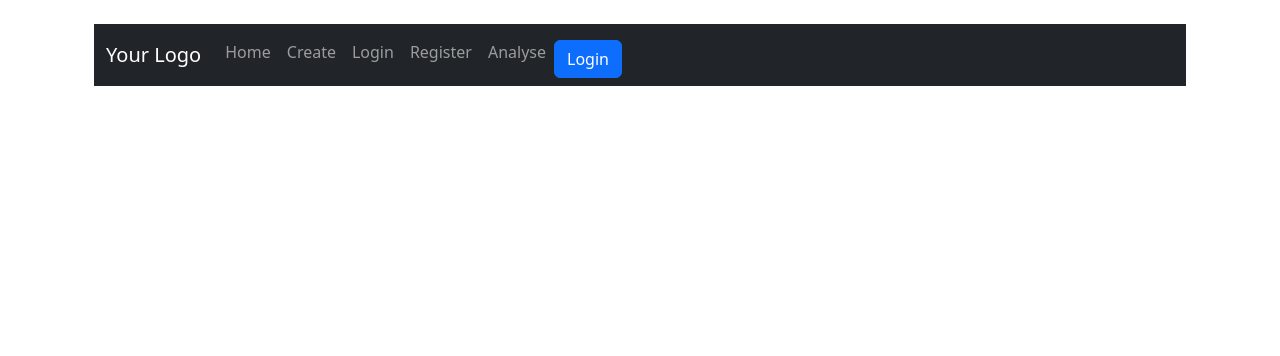
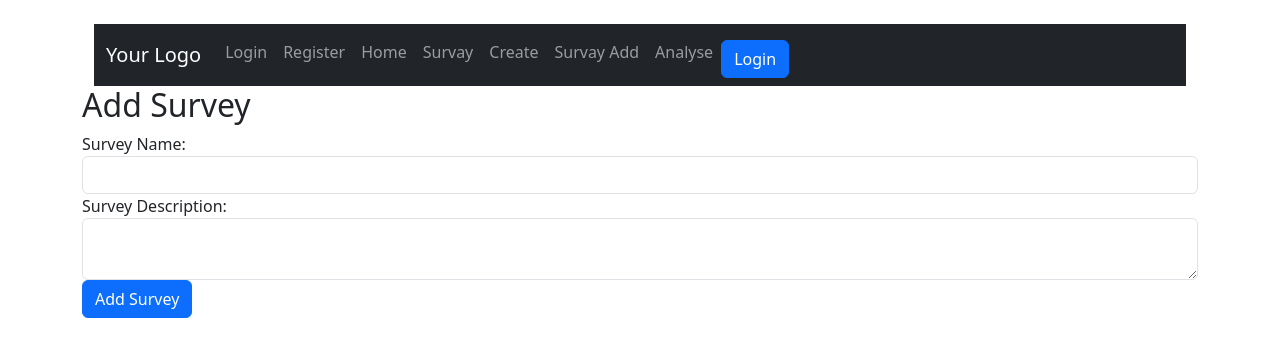
Before and after one commit to ertanAlabay/surveeyApp, a React (Create React App) app in the folder frontend/: page /survayAdd in a window 1280 px wide. Shown: the top 356 px of the page. Built offline with nearby package versions, Linux system fonts and the light colour scheme.

Commit message:
thirth commit

```diff
--- a/frontend/src/App.js
+++ b/frontend/src/App.js
@@ -7,6 +7,8 @@ import Register from './components/pages/Register';
 import Create from './components/pages/Create';
 import Analyse from './components/pages/Analyse';
 import PageNavbar from './components/PageNavbar';
+import Survay from './components/pages/Survay';
+import SurvayAdd from './components/pages/SurvayAdd';
 
 
 function App() {
@@ -19,6 +21,8 @@ function App() {
         <Route path='/register' element={<Register />}></Route>
         <Route path='/create' element={<Create />}></Route>
         <Route path='/analyse' element={<Analyse />}></Route>
+        <Route path='/survay' element={<Survay />}></Route>
+        <Route path='/survayAdd' element={<SurvayAdd />}></Route>
       </Routes>
     </BrowserRouter>
 
--- a/frontend/src/components/PageNavbar.js
+++ b/frontend/src/components/PageNavbar.js
@@ -18,10 +18,12 @@ export default function PageNavbar() {
             </button>
             <div className="collapse navbar-collapse" id="navbarNav">
               <ul className="navbar-nav">
-                <Link to="/" className="nav-link">Home</Link>
-                <Link to="/create" className="nav-link">Create</Link>
                 <Link to="/login" className="nav-link">Login</Link>
                 <Link to="/register" className="nav-link">Register</Link>
+                <Link to="/" className="nav-link">Home</Link>
+                <Link to="/survay" className="nav-link">Survay</Link>
+                <Link to="/create" className="nav-link">Create</Link>
+                <Link to="/survayAdd" className="nav-link">Survay Add</Link>
                 <Link to="/analyse" className="nav-link">Analyse</Link>
                 <Logout />
               </ul>
--- a/frontend/src/components/pages/Home.js
+++ b/frontend/src/components/pages/Home.js
@@ -2,59 +2,36 @@ import React, { useState, useEffect } from 'react';
 import axios from 'axios';
 
 function Home() {
-  const [questions, setQuestions] = useState([]);
-  const [error, setError] = useState(null);
+  const [surveys, setSurveys] = useState([]);
 
   useEffect(() => {
-    fetchQuestions();
+    async function fetchData() {
+      try {
+        const response = await axios.get('http://localhost:3001/surveys');
+        setSurveys(response.data);
+      } catch (error) {
+        console.error('An error occurred:', error);
+      }
+    }
+    fetchData();
   }, []);
 
-  const fetchQuestions = () => {
-    const backendUrl = 'http://localhost:3001/questions';
-
-    axios.get(backendUrl)
-      .then((response) => {
-        setQuestions(response.data);
-      })
-      .catch((error) => {
-        console.error('Error fetching questions:', error);
-        setError('Error fetching questions. Please try again.');
-      });
-  };
-/*
-<div className="container mt-4">
-      <h2>Questions</h2>
-      {error && <div className="alert alert-danger">{error}</div>}
-      <ul>
-        {questions.map((question, index) => (
-          <li key={index}>
-            <h3>{question.question}</h3>
-            <ul>
-              {question.options.map((option, optionIndex) => (
-                <li key={optionIndex}>{option.text}</li>
-              ))}
-            </ul>
-          </li>
-        ))}
-      </ul>
-    </div>
-    */
   return (
     <div className="container mt-4">
-      <h2>Questions</h2>
-      {error && <div className="alert alert-danger">{error}</div>}
-      <ul>
-        {questions.map((question, index) => (
-          <li key={index}>
-            <h3>{question.question}</h3>
-            <ul>
-              {Array.isArray(question.options) && question.options.map((option, optionIndex) => (
-                <li key={optionIndex}>{option.text}</li>
-              ))}
-            </ul>
-          </li>
-        ))}
-      </ul>
+      {surveys.map((survey) => (
+        <div className="card">
+        <div className="card-body">
+            <div className="card-body" key={survey.id}>
+              <div className="card-body">
+                <h5 className="card-title" >Survey No: {survey.id}</h5>
+                <p className="card-text">Survey Name: {survey.name}</p>
+                <p className="card-text">{survey.explanation}</p>
+                <a href="/survay" className="btn btn-primary">Go Survey</a>
+              </div>
+            </div>
+        </div>
+      </div>
+      ))}
     </div>
   );
 }
--- /dev/null
+++ b/frontend/src/components/pages/Survay.js
@@ -0,0 +1,62 @@
+import React, { useState, useEffect } from 'react'
+import axios from 'axios';
+
+function Survay() {
+  const [questions, setQuestions] = useState([]);
+  const [error, setError] = useState(null);
+
+  useEffect(() => {
+    fetchQuestions();
+  }, []);
+
+  const fetchQuestions = () => {
+    const backendUrl = 'http://localhost:3001/questions';
+
+    axios.get(backendUrl)
+      .then((response) => {
+        setQuestions(response.data);
+      })
+      .catch((error) => {
+        console.error('Error fetching questions:', error);
+        setError('Error fetching questions. Please try again.');
+      });
+  };
+/*
+<div className="container mt-4">
+      <h2>Questions</h2>
+      {error && <div className="alert alert-danger">{error}</div>}
+      <ul>
+        {questions.map((question, index) => (
+          <li key={index}>
+            <h3>{question.question}</h3>
+            <ul>
+              {question.options.map((option, optionIndex) => (
+                <li key={optionIndex}>{option.text}</li>
+              ))}
+            </ul>
+          </li>
+        ))}
+      </ul>
+    </div>
+    */
+  return (
+    <div className="container mt-4">
+      <h2>Questions</h2>
+      {error && <div className="alert alert-danger">{error}</div>}
+      <ul>
+        {questions.map((question, index) => (
+          <li key={index}>
+            <h3>{question.question}</h3>
+            <ul>
+              {Array.isArray(question.options) && question.options.map((option, optionIndex) => (
+                <li key={optionIndex}>{option.text}</li>
+              ))}
+            </ul>
+          </li>
+        ))}
+      </ul>
+    </div>
+  );
+}
+
+export default Survay
--- /dev/null
+++ b/frontend/src/components/pages/SurvayAdd.js
@@ -0,0 +1,65 @@
+import React, { useState } from 'react';
+import axios from 'axios'; // Axios kütüphanesini kullanarak backend ile iletişim sağlayacağız
+
+
+function SurvayAdd() {
+  const [name, setName] = useState('');
+  const [explanation, setExplanation] = useState('');
+  const [error, setError] = useState('');
+  const [successMessage, setSuccessMessage] = useState('');
+
+  const handleFormSubmit = async (e) => {
+    e.preventDefault();
+    if (!name || !explanation) {
+      setError('Please fill in all fields.');
+      return;
+    }
+    try {
+      const response = await axios.post('http://localhost:3001/addSurvey', {
+        name,
+        explanation
+      });
+      console.log(response.data);
+      // Formu temizle
+      setName('');
+      setExplanation('');
+      setSuccessMessage(response.data.message);
+
+    } catch (error) {
+      console.error('An error occurred:', error);
+      setError('');
+    }
+  };
+
+  return (
+    <div className="container">
+      <h2>Add Survey</h2>
+      <form onSubmit={handleFormSubmit}>
+        <div className="form-group">
+          <label htmlFor="surveyName">Survey Name:</label>
+          <input
+            type="text"
+            className="form-control"
+            id="surveyName"
+            value={name}
+            onChange={(e) => setName(e.target.value)}
+          />
+        </div>
+        <div className="form-group">
+          <label htmlFor="surveyDescription">Survey Description:</label>
+          <textarea
+          className="form-control"
+            id="surveyDescription"
+            value={explanation}
+            onChange={(e) => setExplanation(e.target.value)}
+          />
+        </div>
+        <button type="submit" className="btn btn-primary">Add Survey</button>
+      </form>
+      {error && <div className="alert alert-danger">{error}</div>}
+      {successMessage && <div className="alert alert-success">{successMessage}</div>}
+    </div>
+  );
+}
+
+export default SurvayAdd
```
Also changed, not shown: 1 other file (tests, documents, lock files or other folders).
